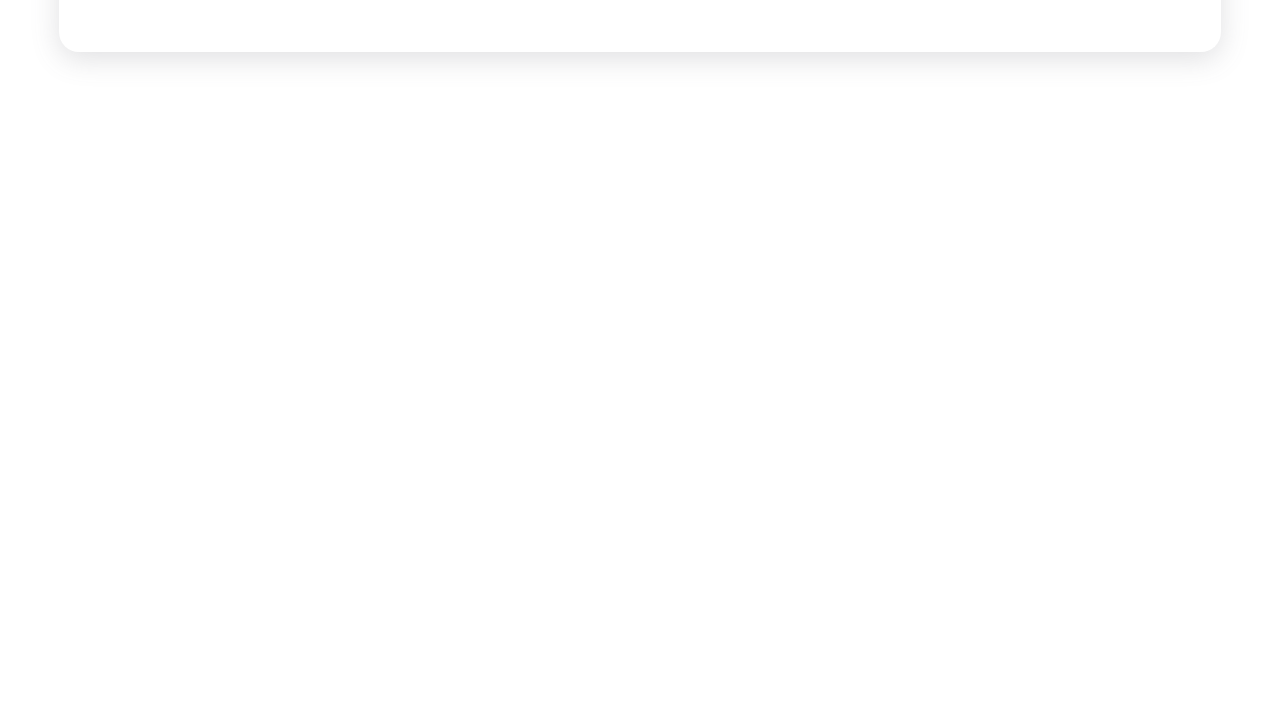
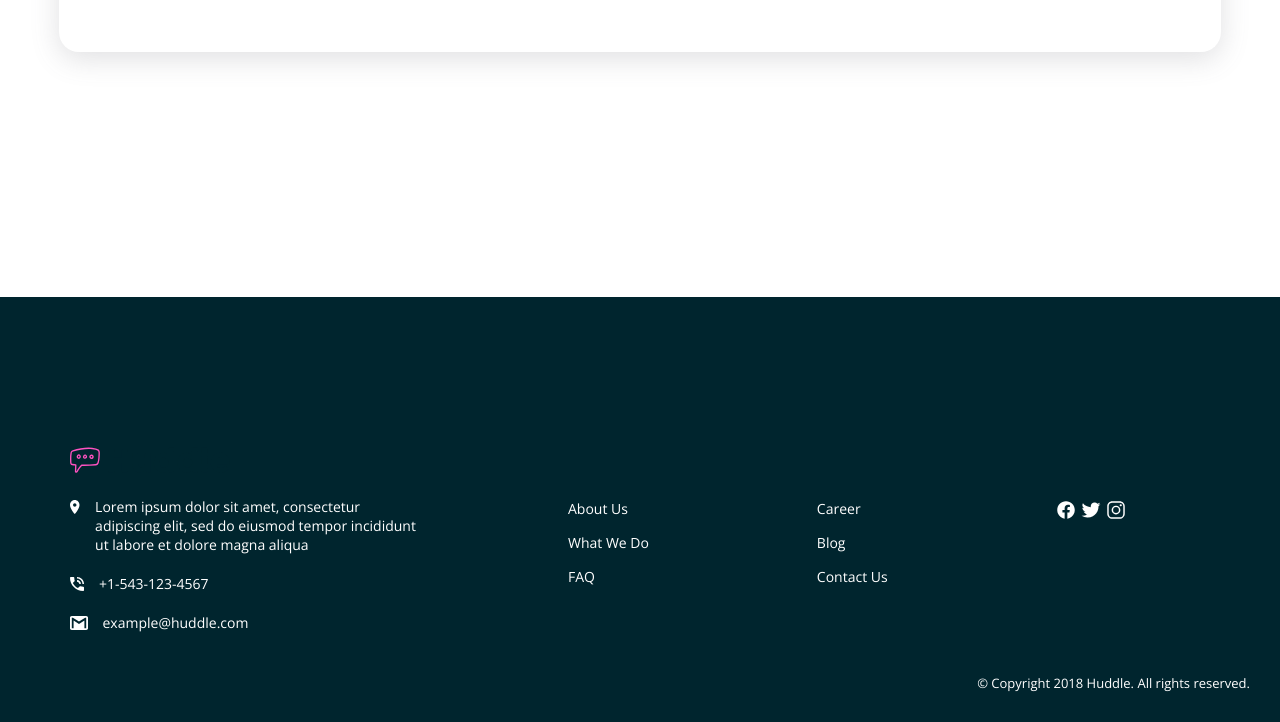
Before and after one commit to MertArdaDogan/huddle-landing-page-with-alternating-feature-blocks, a plain HTML site: page index.html in a window 1280 px wide. Shown: the part 2281-3003 px from the top of the page. Before the commit the page ends 2578 px from the top, so only its background shows below. Drawn offline with nearby package versions, Linux system fonts and the light colour scheme.

Commit message:
add footer

```diff
--- a/index.html
+++ b/index.html
@@ -74,27 +74,52 @@
       </div>
     </div>
   </section>
-  <!--
-
-  Ready To Build Your Community?
-
-  Get Started For Free
-
-  Lorem ipsum dolor sit amet, consectetur adipiscing elit, sed do eiusmod tempor
-  incididunt ut labore et dolore magna aliqua
-
-  +1-543-123-4567
-  example@huddle.com
-
-  About Us
-  What We Do
-  FAQ
-
-  Career
-  Blog
-  Contact Us
-
-  &copy; Copyright 2018 Huddle. All rights reserved. -->
+  <footer>
+    <div class="container flex">
+      <div class="contact">
+        <div class="logo">
+          <img src="./images/logo.svg" alt="">
+        </div>
+        <div class="text">
+          <img src="./images/icon-location.svg" alt="">
+          Lorem ipsum dolor sit amet, consectetur adipiscing elit, sed do eiusmod tempor
+          incididunt ut labore et dolore magna aliqua
+        </div>
+        <div class="text">
+          <img src="./images/icon-phone.svg" alt="">
+          +1-543-123-4567
+        </div>
+        <div class="text">
+          <img src="./images/icon-email.svg" alt="">
+          example@huddle.com
+        </div>
+      </div>
+      <div class="footer-links flex">
+        <div class="links flex">
+          <a href="">About Us</a>
+          <a href="">What We Do</a>
+          <a href="">FAQ</a>
+        </div>
+        <div class="links flex">
+          <a href="">Career</a>
+          <a href="">Blog</a>
+          <a href="">Contact Us</a>
+        </div>
+        <div class="socials">
+          <ion-icon name="logo-facebook"></ion-icon>
+          <ion-icon name="logo-twitter"></ion-icon>
+          <ion-icon name="logo-instagram"></ion-icon>
+        </div>
+        <div class="copy-right">
+          &copy; Copyright 2018 Huddle. All rights reserved.
+        </div>
+      </div>
+    </div>
+  </footer>
+  <script type="module" src="https://unpkg.com/ionicons@7.1.0/dist/ionicons/ionicons.esm.js"></script>
+<script nomodule src="https://unpkg.com/ionicons@7.1.0/dist/ionicons/ionicons.js"></script>
+  <!-- Ready To Build Your Community?
+  Get Started For Free-->
 
   <!-- <footer>
     <p class="attribution">
--- a/style.css
+++ b/style.css
@@ -109,3 +109,56 @@ section .container{
 .card:nth-child(even) .card-img{
     justify-content: flex-start;
 }
+/* Footer Style */
+
+footer .container{
+    background-color: var(--dark-cyan);
+    color: white;
+    align-items: center;
+    justify-content: space-between;
+    padding: 150px 70px 70px 70px;
+    font-size: 14px;
+    position: relative;
+}
+footer .logo img{
+    height: 26px;
+}
+.contact{
+    max-width: 350px;
+    width: 100%;
+    margin-right: 4rem;
+}
+.contact .text{
+    margin: 20px 0;
+    display: flex;
+    align-items: flex-start;
+}
+.contact .text img{
+    height: 14px;
+    margin-right: 15px;
+    margin-top: 3px;
+}
+.footer-links{
+    align-items: flex-start;
+    justify-content: space-around;
+    width: 100%;
+}
+.links{
+    flex-direction: column;
+}
+.links a{
+    color: white;
+    margin-bottom: 15px;
+}
+.links a:hover{
+    text-decoration: underline;
+}
+.socials{
+    font-size: 20px;
+}
+.copy-right{
+    position: absolute;
+    right: 30px;
+    bottom: 30px;
+    font-size: 13px;
+}
```
